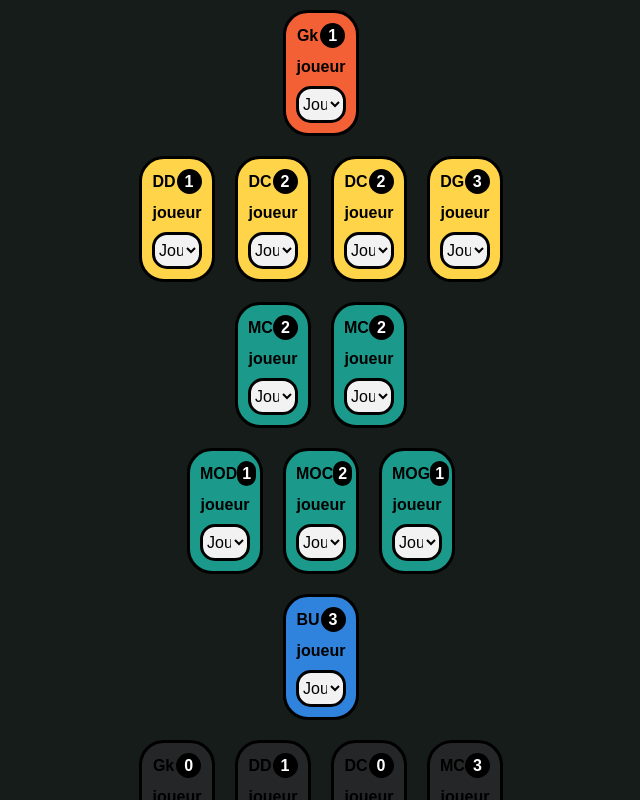
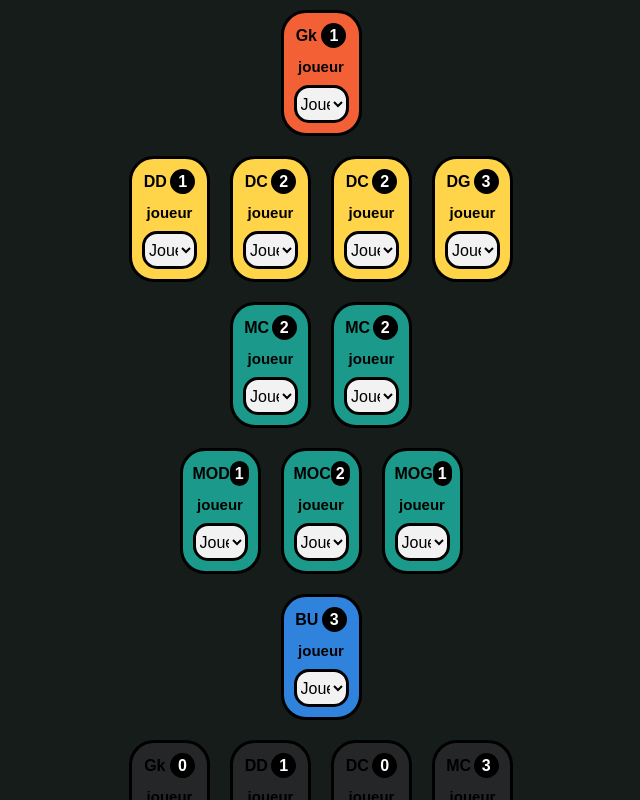
Before and after one commit to NicoalsL/gamefifa, a React (Vite) app: page / in a window 1280 px wide. Both pictures are taken after a click on the button "Jouez". Shown: the top 800 px of the page, without its empty margins (319-959 px from the left). Built offline with nearby package versions, Linux system fonts and the light colour scheme.

Commit message:
quatorze

```diff
--- a/src/App.jsx
+++ b/src/App.jsx
@@ -67,14 +67,14 @@ function App() {
             index += 1
             console.log('index:', index)
             return(
-                      <div key={pi} style={{margin: 10, border:'black solid 3px', width: 50 ,borderRadius: 25, height: 100 , padding: 10, display: 'flex', justifyContent: 'center' , flexDirection: 'column', backgroundColor: joueur.color}}>
+                      <div key={pi} style={{margin: 10, border:'black solid 3px', width: 55 ,borderRadius: 25, height: 100 , padding: 10, display: 'flex', justifyContent: 'center' , flexDirection: 'column', backgroundColor: joueur.color}}>
                         <div style={{display: 'flex', marginBottom: 10, color: 'black', flexDirection: 'row', justifyContent: 'space-around', textAlign: 'center', alignItems: 'center'}}>
                         <p style={{fontWeight: 'bold'}}>{play.subRole}</p>
                       <div style={{border: 'black 5px solid', height: 15, width: 15, background: 'black', borderRadius: 30, textAlign: 'center', display: 'flex', justifyContent: 'center', alignItems:'center'}}>
                         <p style={{margin: 0, padding: 0, textAlign: 'center', fontWeight: 'bold', color: 'white'}}>{nombre[index - 1]}</p>
                         </div>
                       </div>
-                      <p style={{ margin: 0, padding: 0, textAlign: 'center', fontWeight: 'bold', color: 'black',overflowWrap: 'break-word'  }}>{selectedOptions[uniqueId] ? selectedOptions[uniqueId] : 'joueur'}</p> {/* Afficher la valeur sélectionnée */}
+                      <p style={{ margin: 0, padding: 0, textAlign: 'center', fontWeight: 'bold', fontSize: 15, color: 'black',overflowWrap: 'break-word'  }}>{selectedOptions[uniqueId] ? selectedOptions[uniqueId] : 'joueur'}</p> {/* Afficher la valeur sélectionnée */}
 
                       {!selectedOptions[uniqueId] && <select name="" id={uniqueId} onChange={(e) => handleSelectChange(e, uniqueId)}>
                         <option>Joueur</option>
```
